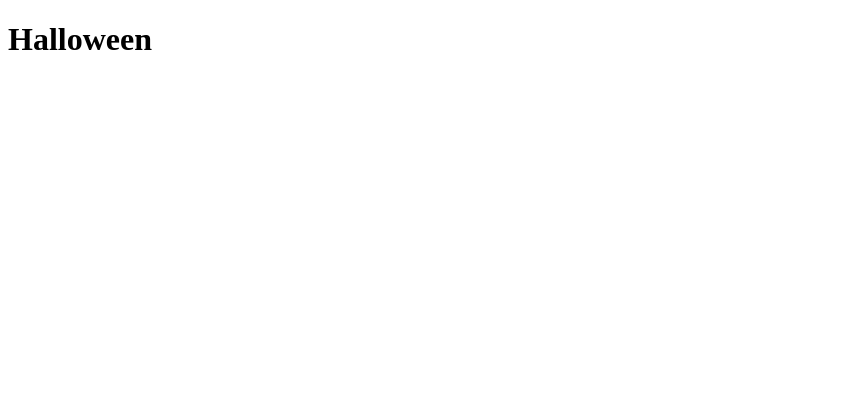
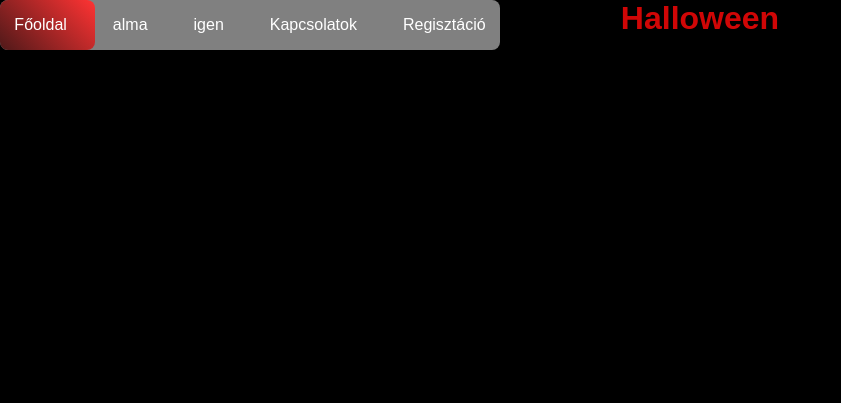
Before and after one commit to niezz01/halloween, a plain HTML site: page index.html in a window 1280 px wide. Shown: the whole page, without its empty margins (0-841 px from the left). Drawn offline with Linux system fonts and the light colour scheme; a web font is replaced by a local one.

Commit message:
halo commit

```diff
--- a/index.html
+++ b/index.html
@@ -4,9 +4,22 @@
     <meta charset="UTF-8">
     <meta name="viewport" content="width=device-width, initial-scale=1.0">
     <title>Halloween</title>
+    <link rel="stylesheet" href="style.css">
 </head>
 <body>
-    <h1>Halloween</h1>
+
+    <nav >
+        <a href="index.html">Főoldal</a>
+        <a href="">alma</a>
+        <a href="">igen</a>
+        <a href="kapcsi.html">Kapcsolatok</a>
+        <a href="regist.html">Regisztáció</a>
+        <span></span>
+    </nav>
+    <div class="cim">
+        <h1>Halloween</h1>
+    </div>
+
 
 
 </body>
--- /dev/null
+++ b/style.css
@@ -0,0 +1,95 @@
+@import url('https://fonts.cdnfonts.com/css/the-halloween');
+*
+{
+    margin: 0;
+    padding: 0;
+    box-sizing: border-box;
+    font-family:  sans-serif;
+}
+
+.cim{
+    height: 400px;
+    width: 400px;
+
+
+}
+body {
+    background-color: black;
+    display: flex;
+    /* justify-content: center;
+    align-items: center; */
+    min-height:100vh ;
+
+}
+
+nav{
+    position: relative;
+    width: 500px;
+    height: 50px;
+    background-color: grey;
+    border-radius: 8px;
+    display: flex;
+    justify-content: center;
+    align-items: center;
+}
+nav a{
+    position: relative;
+    display: inline-block;
+    font-size: 1em;
+    font-weight: 500;
+    color: white;
+    text-decoration: none;
+    padding: 0 23px;
+    z-index: 1;
+
+}
+
+
+nav span{
+    position: absolute;
+    top: 0;
+    left: 0;
+    width: 95px;
+    height: 100%;
+    background: linear-gradient(45deg, #4f1919, #ff3333);
+    border-radius: 8px;
+    transition: .5s;
+
+
+}
+nav a:nth-child(1):hover~span
+{
+    left:0;
+}
+nav a:nth-child(2):hover~span
+{
+    left:20%;
+}
+nav a:nth-child(3):hover~span
+{
+    left:40%;
+    width: 110px;
+}
+nav a:nth-child(4):hover~span
+{
+   left: 60%;
+   width: 115px;
+}
+
+nav a:nth-child(5):hover~span
+{
+   left: 80%;
+   width: 110px;
+}
+
+
+
+
+
+
+
+h1{
+    font-family: 'The Halloween', sans-serif;
+    text-align: center;
+    color: hsla(0, 94%, 48%, 0.879) ;
+}
```
